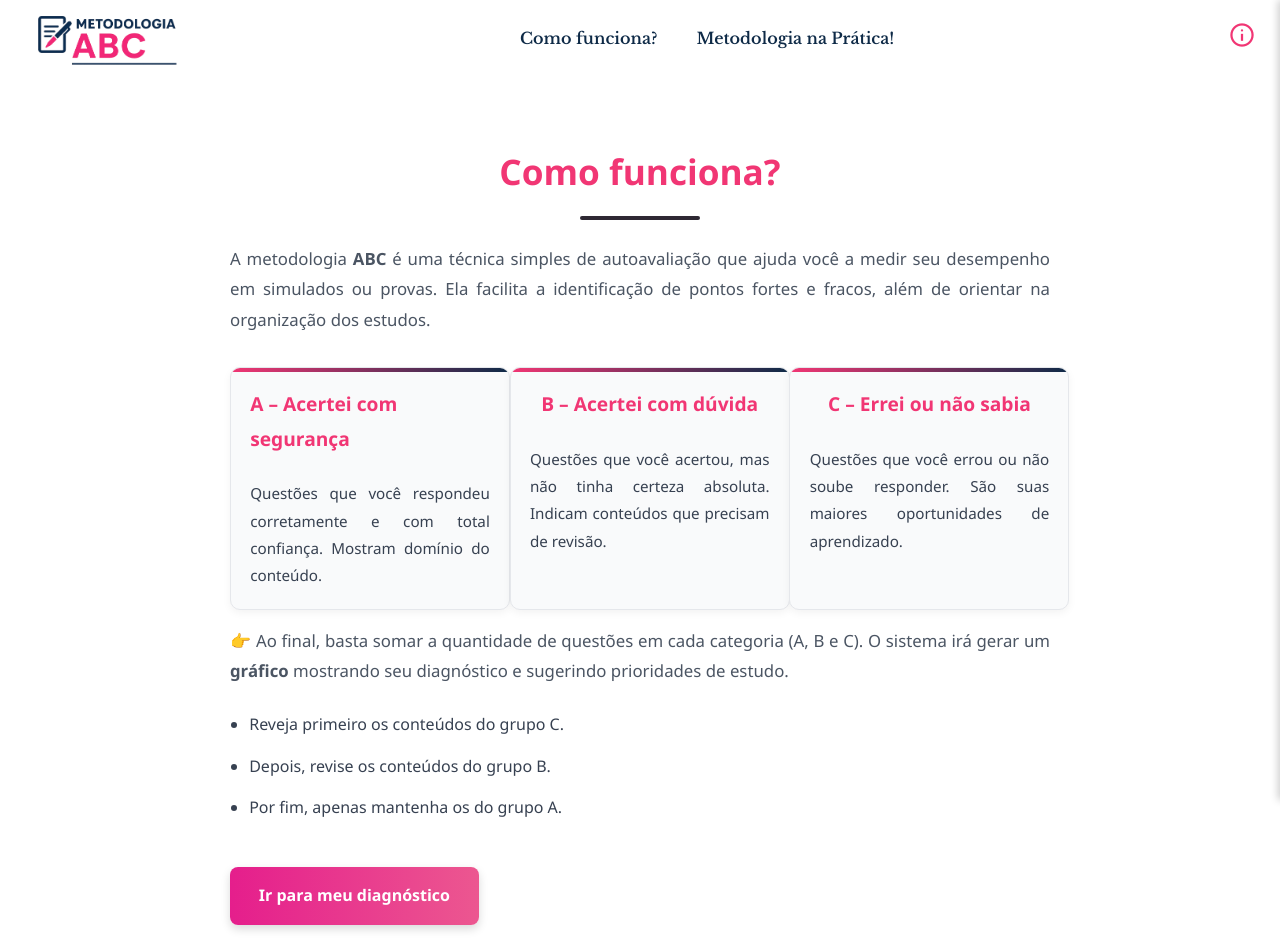
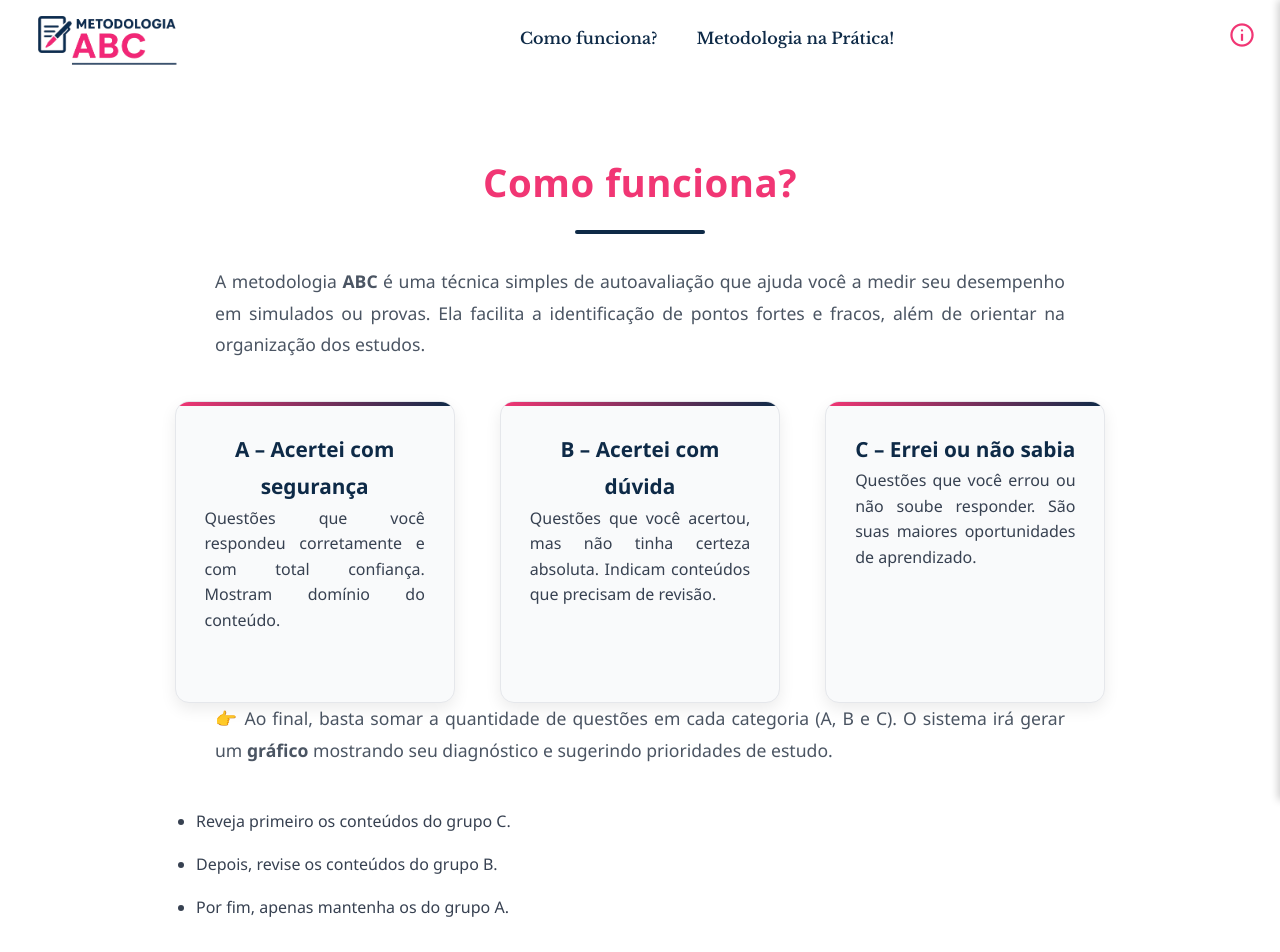
Before and after one commit to Lehguanaes/Metodologia-ABC, a React (Vite) app: page /ComoFunciona in a window 1280 px wide. Shown: the top 952 px of the page. Built offline with nearby package versions, Linux system fonts and the light colour scheme.

Commit message:
Arrumando cards

```diff
--- a/src/pages/comoFunciona/ComoFunciona.css
+++ b/src/pages/comoFunciona/ComoFunciona.css
@@ -1,120 +1,132 @@
 /* ===== Estilos globais da página Como Funciona ===== */
 .como-funciona {
-  max-width: 900px;
+  max-width: 1000px;
   margin: 0 auto;
-  padding: 2.5rem;
+  padding: 3rem 2rem;
   font-family: "Segoe UI", Roboto, Arial, sans-serif;
-  color: #2d3748; /* cinza suave */
+  color: #2d3748;
   line-height: 1.8;
   background: #fff;
 }
 
 /* Título principal */
 .como-funciona h2 {
-  font-size: 2.2rem;
+  font-size: 2.4rem;
   font-weight: 800;
-  color: var(--cor-rosa, #e91e63);
-  margin-bottom: 1.5rem;
+  color: var(--cor-rosa, #f13674);
+  margin-bottom: 2rem;
   text-align: center;
   position: relative;
+  letter-spacing: 0.5px;
 }
 
 .como-funciona h2::after {
   content: "";
   display: block;
-  width: 120px;
+  width: 130px;
   height: 4px;
-  background: #2e2833;
+  background: var(--cor-azul, #0e2a47);
   margin: 0.8rem auto 0;
   border-radius: 2px;
 }
 
 /* Texto introdutório */
 .como-funciona p {
-  margin-top: 1rem;
-  font-size: 1.05rem;
+  font-size: 1.1rem;
   color: #4b5563;
   text-align: justify;
+  max-width: 850px;
+  margin: 0 auto 2.5rem auto;
 }
 
 /* Cards explicativos */
 .como-funciona .cards {
   display: grid;
-  grid-template-columns: repeat(auto-fit, minmax(220px, 1fr));
-  gap: 1.2rem;
-  margin-top: 2rem;
+  grid-template-columns: repeat(auto-fit, minmax(250px, 1fr));
+  gap: 2.5rem; /* 👈 aumenta espaçamento entre os cards */
+  margin-top: 2.5rem;
+  justify-items: center;
 }
 
 .como-funciona .card {
   background: #f9fafb;
-  padding: 1.2rem;
-  border-radius: 10px;
+  padding: 1.8rem;
+  border-radius: 14px;
   border: 1px solid #e5e7eb;
-  box-shadow: 0 3px 8px rgba(0, 0, 0, 0.05);
-  transition: transform 0.2s ease, box-shadow 0.2s ease;
+  box-shadow: 0 6px 16px rgba(0, 0, 0, 0.08);
+  transition: transform 0.25s ease, box-shadow 0.25s ease;
+  width: 100%;
+  max-width: 280px;
+  text-align: center;
 }
 
 .como-funciona .card:hover {
-  transform: translateY(-4px);
-  box-shadow: 0 6px 14px rgba(0, 0, 0, 0.1);
+  transform: translateY(-8px);
+  box-shadow: 0 10px 20px rgba(0, 0, 0, 0.15);
 }
 
 .como-funciona .card h3 {
-  font-size: 1.2rem;
+  font-size: 1.3rem;
   font-weight: 700;
-  color: var(--cor-rosa);
-  margin-bottom: 0.5rem;
+  color: var(--cor-azul, #0e2a47);
 }
 
 .como-funciona .card p {
-  font-size: 0.95rem;
+  font-size: 1rem;
   color: #374151;
+  line-height: 1.6;
 }
 
 /* Lista de dicas extras */
 .como-funciona ul {
-  margin-top: 1.5rem;
-  padding-left: 1.2rem;
+  margin-top: 2rem;
+  padding-left: 1.5rem;
   list-style: disc;
   color: #374151;
 }
 
 .como-funciona li {
-  margin-bottom: 0.8rem;
+  margin-bottom: 0.9rem;
   font-size: 1rem;
 }
 
 /* Botão */
 .como-funciona .btn {
   display: inline-block;
-  margin: 2rem auto 0;
-  padding: 0.9rem 1.8rem;
-  background: linear-gradient(90deg, #e51e8c, #ec5790);
+  margin: 3rem auto 0;
+  padding: 1rem 2.2rem;
+  background: linear-gradient(90deg, var(--cor-rosa, #f13674), #ff6b9a);
   color: #fff;
   font-weight: 600;
   border: none;
-  border-radius: 8px;
+  border-radius: 10px;
   text-decoration: none;
   transition: all 0.3s ease;
-  box-shadow: 0px 4px 10px rgba(0, 0, 0, 0.15);
+  box-shadow: 0 5px 14px rgba(0, 0, 0, 0.15);
 }
 
 .como-funciona .btn:hover {
-    color: var( #ff0efb);
-  transform: translateY(-2px);
+  background: linear-gradient(90deg, #ff6b9a, var(--cor-rosa, #f13674));
+  transform: translateY(-3px);
+  box-shadow: 0 8px 20px rgba(0, 0, 0, 0.2);
 }
 
 /* Responsividade */
 @media (max-width: 768px) {
   .como-funciona {
-    padding: 1.5rem;
+    padding: 2rem 1.2rem;
   }
 
   .como-funciona h2 {
-    font-size: 1.8rem;
+    font-size: 1.9rem;
+  }
+
+  .como-funciona .cards {
+    gap: 1.8rem;
   }
 
   .como-funciona .card {
-    padding: 1rem;
+    max-width: 100%;
+    padding: 1.4rem;
   }
 }
```
